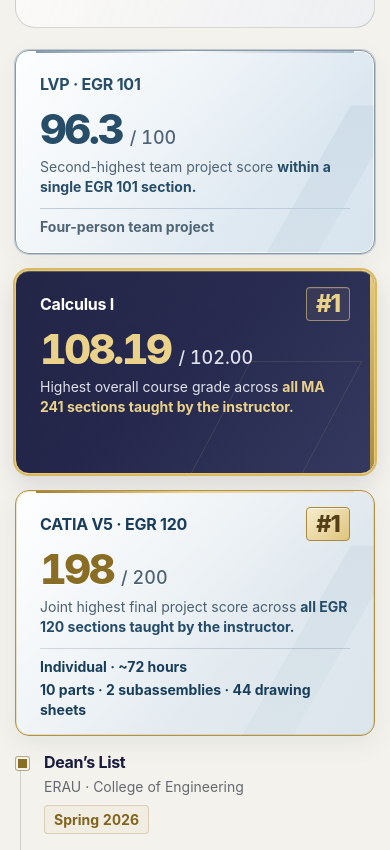
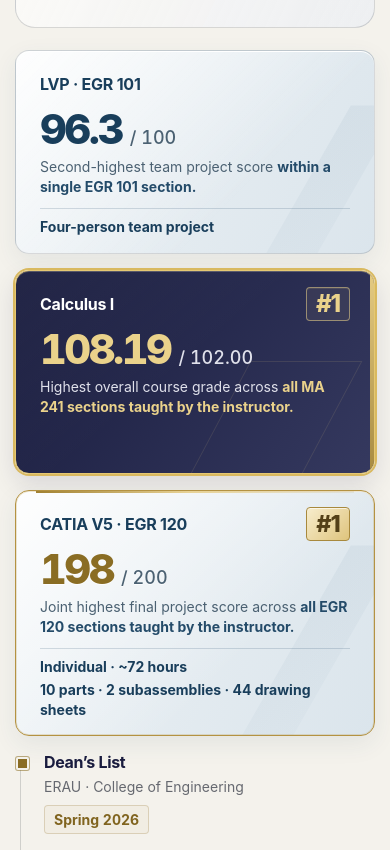
Before and after one commit to AayinChoi/AayinChoi.github.io, a plain HTML site: page index.html in a window 390 px wide. Shown: the part 3353-4203 px from the top of the page. Drawn offline with Linux system fonts and the light colour scheme.

Commit message:
Add files via upload

```diff
--- a/styles.css
+++ b/styles.css
@@ -2091,15 +2091,19 @@ figcaption { margin-top: 13px; color: var(--muted); font-size: 0.86rem; }
   color: #e0e1eb;
 }
 
-.profile-milestone-catia {
-  /* Align with the academic directory above. */
+.profile-milestone-catia,
+.profile-milestone-lvp {
   padding-left: 44px;
-  border-color: #b49242;
   background:
     linear-gradient(135deg, rgba(255,255,255,0.92), transparent 65%),
     linear-gradient(115deg, #edf2f5, #dbe5ec);
+  box-shadow: 0 8px 24px rgba(36,75,105,0.08), inset 0 1px 0 #fff;
+  color: #193e5b;
+}
+
+.profile-milestone-catia {
+  border-color: #b49242;
   box-shadow: 0 8px 24px rgba(36,75,105,0.08), inset 0 0 0 1px rgba(180,146,66,0.24), inset 0 1px 0 #fff;
-  color: #193e5b;
 }
 
 .profile-milestone-catia::before {
@@ -2112,7 +2116,8 @@ figcaption { margin-top: 13px; color: var(--muted); font-size: 0.86rem; }
   background: linear-gradient(90deg, #a18132, #e7d296 48%, rgba(180,146,66,0.12));
 }
 
-.profile-milestone-catia::after {
+.profile-milestone-catia::after,
+.profile-milestone-lvp::after {
   content: "";
   position: absolute;
   right: -28px;
@@ -2124,7 +2129,8 @@ figcaption { margin-top: 13px; color: var(--muted); font-size: 0.86rem; }
   pointer-events: none;
 }
 
-.profile-milestone-catia > * {
+.profile-milestone-catia > *,
+.profile-milestone-lvp > * {
   position: relative;
   z-index: 1;
 }
@@ -2149,7 +2155,9 @@ figcaption { margin-top: 13px; color: var(--muted); font-size: 0.86rem; }
 }
 
 .profile-milestone-catia .profile-milestone-score span,
-.profile-milestone-catia .profile-milestone-context {
+.profile-milestone-catia .profile-milestone-context,
+.profile-milestone-lvp .profile-milestone-score span,
+.profile-milestone-lvp .profile-milestone-context {
   color: #4b6172;
 }
 
@@ -2536,60 +2544,10 @@ figcaption { margin-top: 13px; color: var(--muted); font-size: 0.86rem; }
   .index-heading { gap: 16px; }
 }
 
-/* Achievement scope emphasis and medal colors. */
+/* Scope emphasis; gold decoration is reserved for first-place achievements. */
 .profile-milestone-math .profile-milestone-context strong { color: #ead28b; font-weight: 750; }
-.profile-milestone-catia .profile-milestone-context strong { color: #244b69; font-weight: 700; }
-.profile-milestone-lvp {
-  padding-left: 44px;
-  border-color: #8b99a6;
-  background:
-    linear-gradient(135deg, rgba(255,255,255,0.88), transparent 70%),
-    linear-gradient(115deg, #edf3f7, #d7e4ee);
-  box-shadow: 0 0 0 1px #bdc8d2, 0 8px 24px rgba(36,75,105,0.06), inset 0 0 0 1px rgba(255,255,255,0.75);
-  color: #274d69;
-}
-.profile-milestone-lvp .profile-standing {
-  display: grid;
-  place-items: center;
-  min-width: 44px;
-  min-height: 34px;
-  padding: 2px 8px;
-  border: 1px solid #8799a8;
-  border-radius: 4px;
-  background: linear-gradient(135deg, #fafcfe 0%, #dce4eb 40%, #b9c8d4 74%, #e7eef3 100%);
-  box-shadow: inset 0 1px 0 #fff, 0 2px 5px rgba(39,77,105,0.08);
-  color: #354d60;
-  font-size: 1.45rem;
-}
-.profile-milestone-lvp .profile-milestone-context,
-.profile-milestone-lvp .profile-milestone-score span { color: #4f6475; }
-.profile-milestone-lvp .profile-milestone-context strong { color: #274d69; font-weight: 700; }
-.profile-milestone-lvp .profile-project-output { border-color: #bdcdd9; color: #4f6475; }
-.profile-milestone-lvp::before {
-  content: "";
-  position: absolute;
-  top: 0;
-  left: 20px;
-  width: calc(100% - 40px);
-  height: 2px;
-  background: linear-gradient(90deg, #8399aa, #f7fafc 48%, #a4b8c7);
-}
-.profile-milestone-lvp::after {
-  content: "";
-  position: absolute;
-  right: -28px;
-  top: 54px;
-  width: 160px;
-  height: 190px;
-  background: linear-gradient(140deg, rgba(68,112,145,0.11), rgba(68,112,145,0));
-  clip-path: polygon(68% 0, 100% 0, 32% 100%, 0 100%);
-  pointer-events: none;
-}
-.profile-milestone-lvp > * { position: relative; z-index: 1; }
-@media (max-width: 620px) {
-  .profile-milestone-lvp { padding-inline: 24px; }
-}
-
+.profile-milestone-catia .profile-milestone-context strong,
+.profile-milestone-lvp .profile-milestone-context strong { color: #244b69; font-weight: 700; }
 /* Chronological highlights wrap two per row; smaller records keep their roadmap. */
 .profile-records > .profile-milestone {
   min-height: 204px;
```
